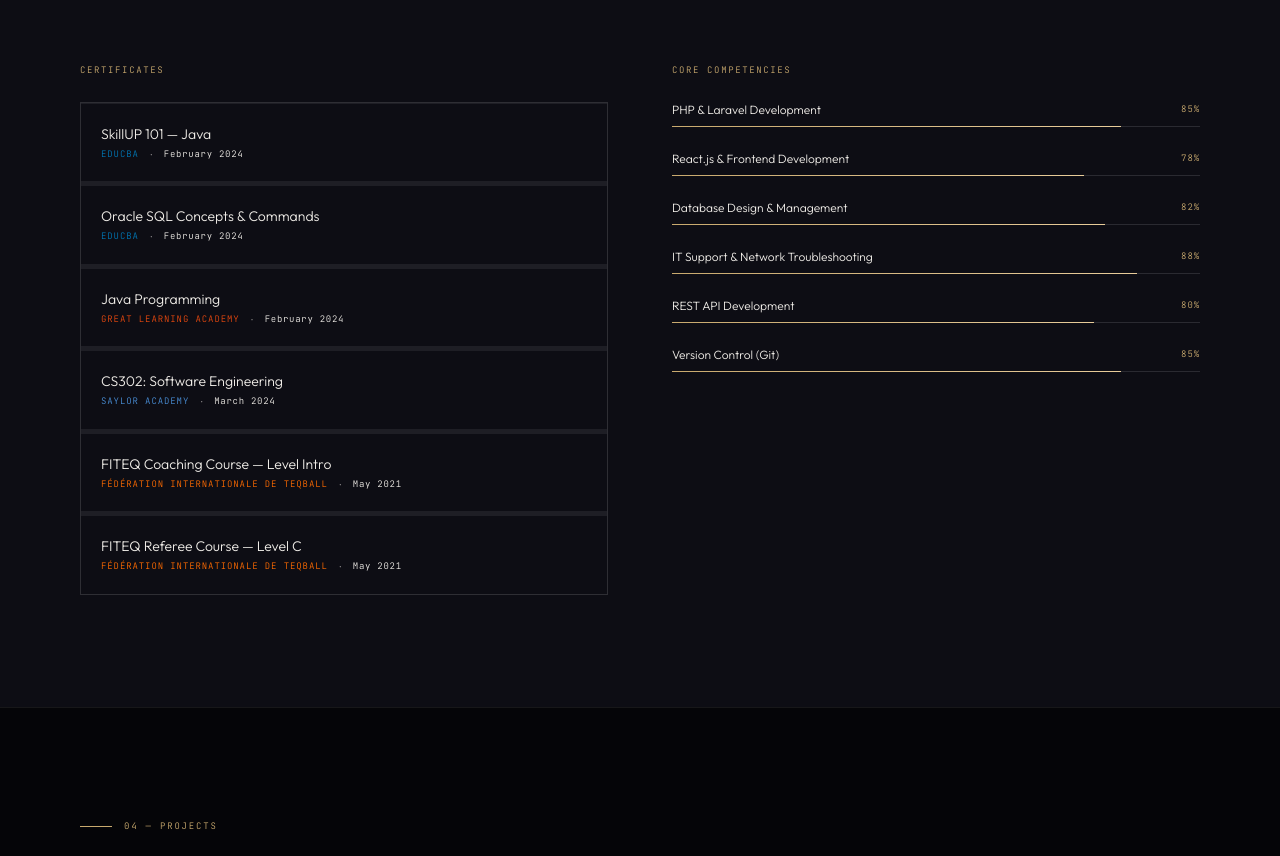
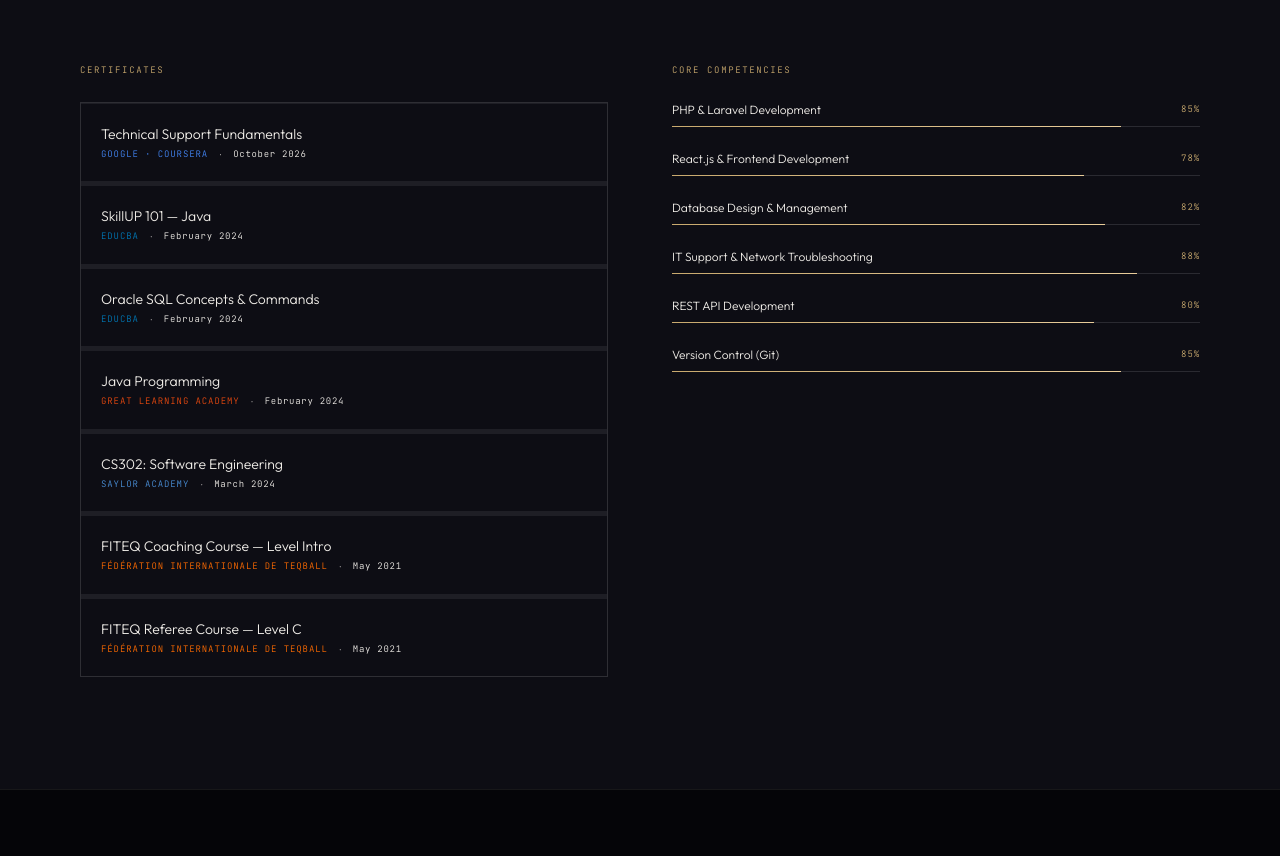
Before and after one commit to Afrithkhan3/afrith-portfolio, a React (Vite) app: page / in a window 1280 px wide. Shown: the part 4364-5220 px from the top of the page. Built offline with nearby package versions, Linux system fonts and the light colour scheme.

Commit message:
feat: add Google Technical Support Fundamentals certificate

```diff
--- a/src/data/portfolio.ts
+++ b/src/data/portfolio.ts
@@ -142,6 +142,14 @@ export const marqueeItems = [
 
 export const certifications = [
   {
+  title: "Technical Support Fundamentals",
+  issuer: "Google · Coursera",
+  date: "October 2026",
+  id: "OJXOXF2FUFES",
+  url: "https://coursera.org/verify/OJXOXF2FUFES",
+  color: "#4285F4",
+},
+  {
     title: "SkillUP 101 — Java",
     issuer: "EDUCBA",
     date: "February 2024",
```
